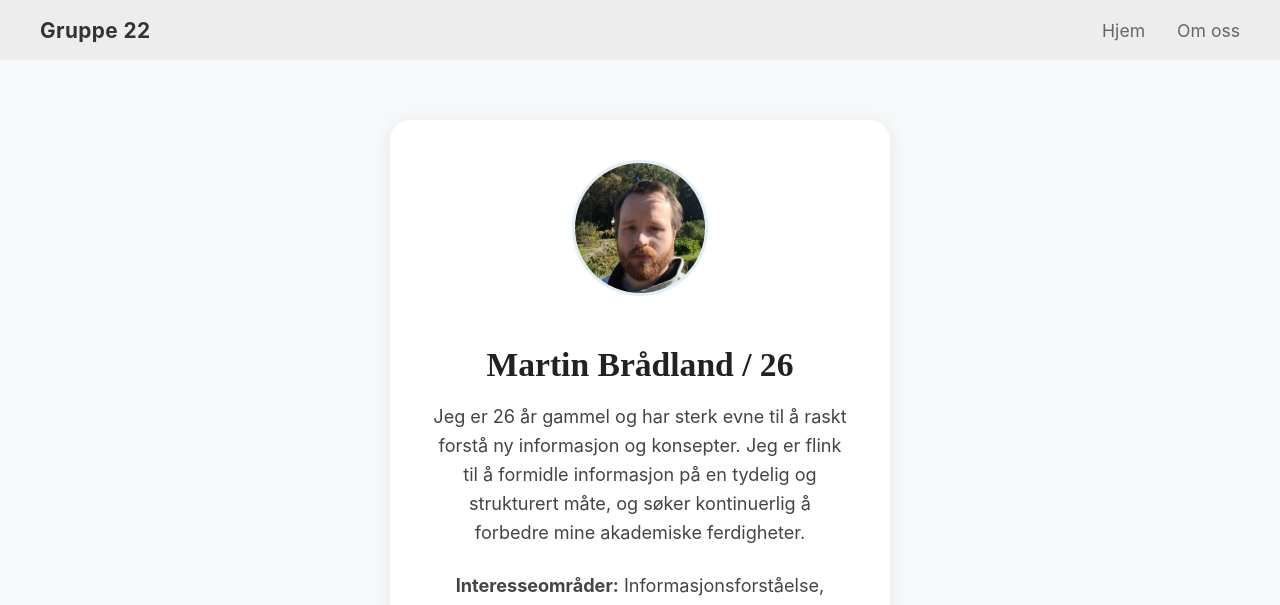
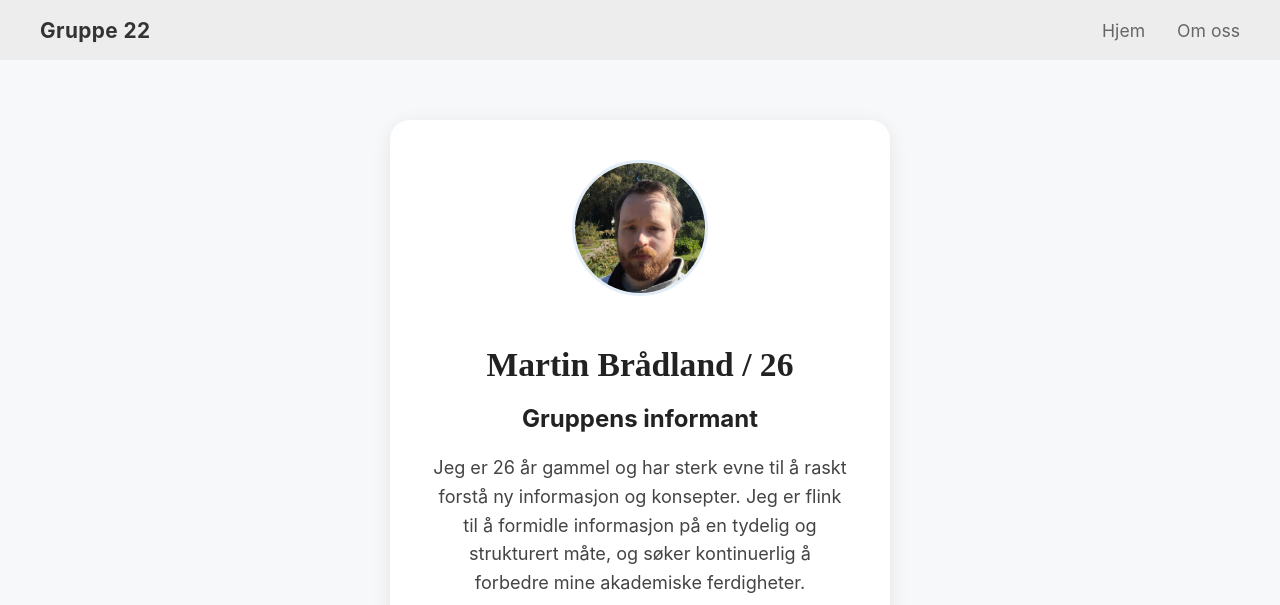
Before and after one commit to is310gruppe22/gruppe22, a plain HTML site: page HTML/Medlemmer/martin.html in a window 1280 px wide. Shown: the top 605 px of the page. Drawn offline with Linux system fonts and the light colour scheme.

Commit message:
Update martin.html

```diff
--- a/HTML/Medlemmer/martin.html
+++ b/HTML/Medlemmer/martin.html
@@ -17,6 +17,7 @@
     <section class="member-profile">
       <img src="../../images/martin2.webp" alt="Name 1" class="member-photo">
       <h1>Martin Brådland / 26</h1>
+      <h2>Gruppens informant</h2>
       <p>Jeg er 26 år gammel og har sterk evne til å raskt forstå ny informasjon og konsepter. Jeg er flink til å formidle informasjon på en tydelig og strukturert måte, og søker kontinuerlig å forbedre mine akademiske ferdigheter.</p>
       <p><strong>Interesseområder:</strong> Informasjonsforståelse, Formidling, Læring</p>
       <div class="social-links">
```
